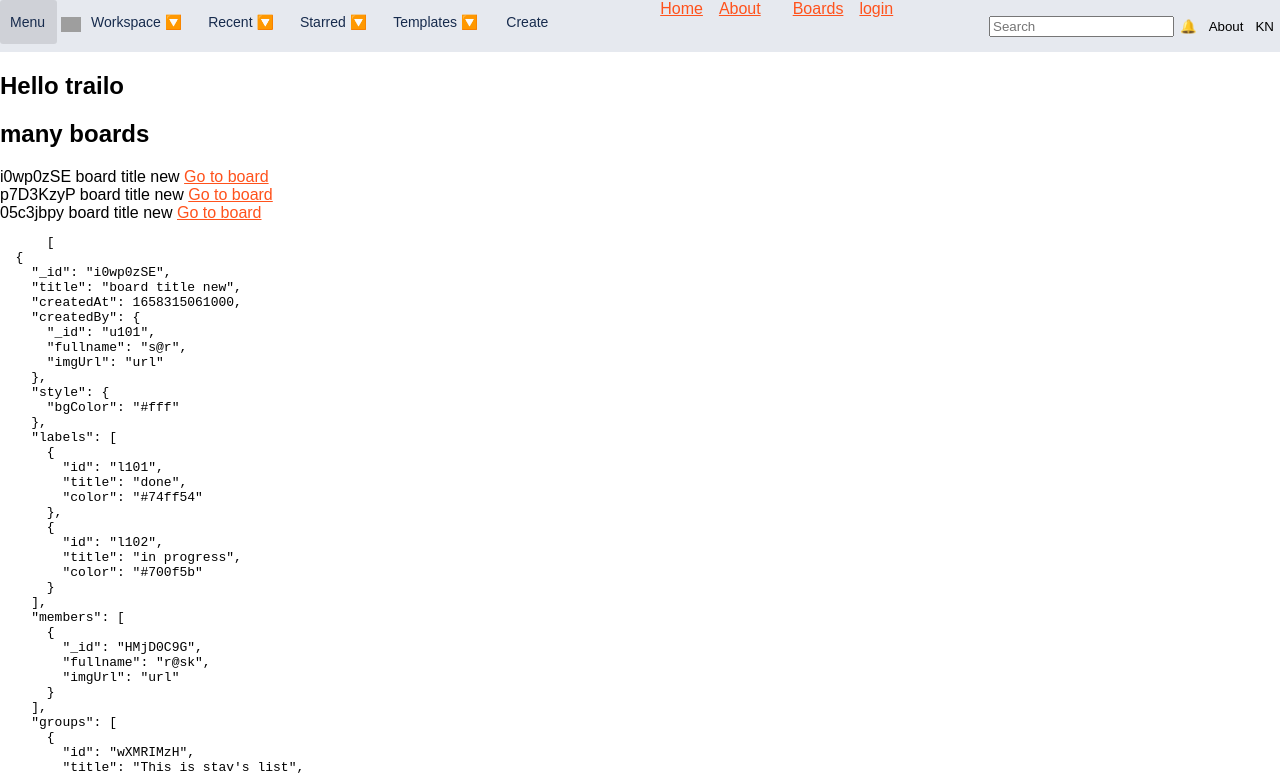
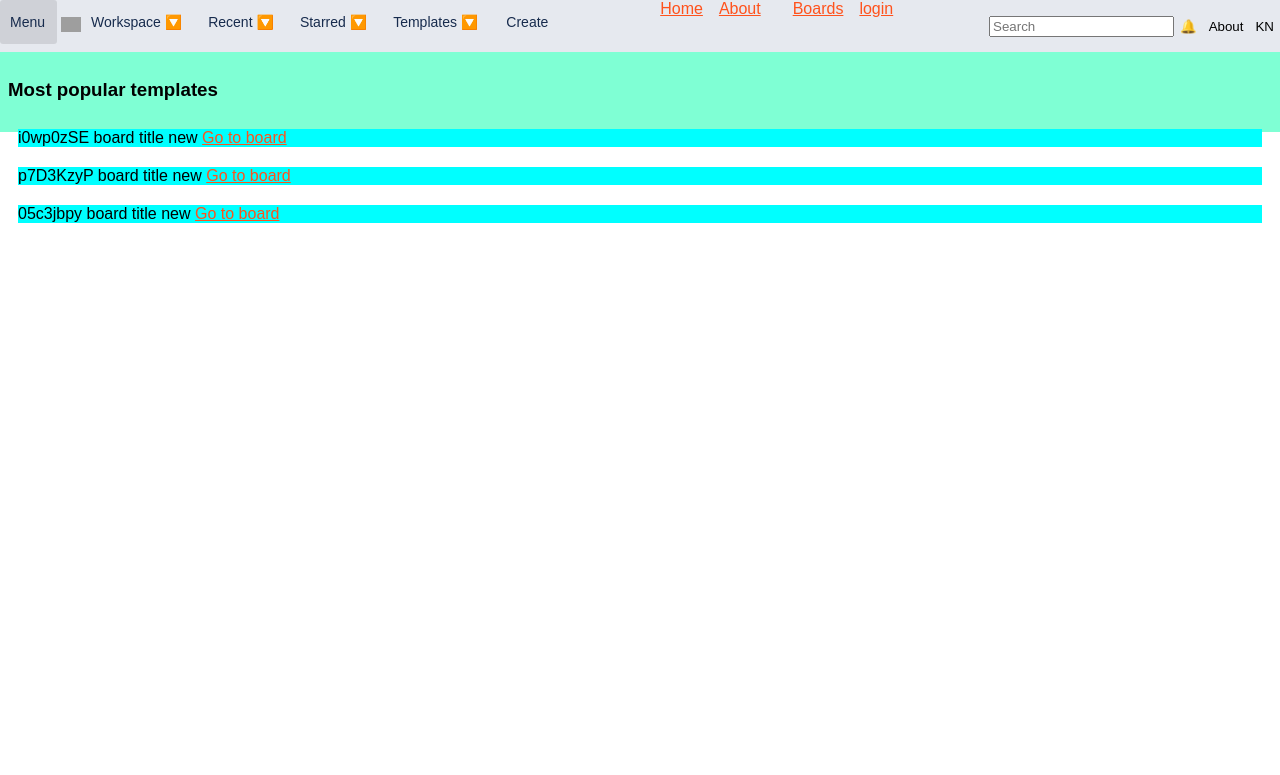
Before and after one commit to KaiNagar/Trailo, a Vue app: page /#/ in a window 1280 px wide. Shown: the top 775 px of the page. Built offline with nearby package versions, Linux system fonts and the light colour scheme; grey boxes are pictures that could not be loaded.

Commit message:
scss changes

```diff
--- /dev/null
+++ b/src/styles/5-views/_board-list.scss
@@ -0,0 +1,13 @@
+.board-list-container{
+background-color: aquamarine;
+display: flex;
+height: 80px;
+position: relative;
+flex-direction: column;
+padding: 8px;
+    .board-list{
+        margin: 10px;
+        background-color: aqua;
+    }
+
+}
--- a/src/styles/main.scss
+++ b/src/styles/main.scss
@@ -15,6 +15,7 @@
 // // COMPONENTS
 // @import '4-cmps/footer';
 @import '5-views/card-details';
+@import '5-views/board-list';
 // COMPONENTS
 @import '4-cmps/group-preview';
 @import '4-cmps/group-list';
--- a/src/views/board.list.vue
+++ b/src/views/board.list.vue
@@ -1,17 +1,12 @@
 <template>
-  <main v-if="boards">
-    <h1>Hello trailo</h1>
-    <h2>many boards</h2>
-    <div v-for="board in boards" :key="board._id">
-      {{board._id}}
-      {{board.title}}
+  <section class="board-list-container" v-if="boards">
+    <h1>Most popular templates</h1>
+    <div class="board-list" v-for="board in boards" :key="board._id">
+      {{ board._id }}
+      {{ board.title }}
       <router-link :to="'/board/' + board._id">Go to board</router-link>
     </div>
-    <pre>
-      {{boards}}
-    </pre>
-
-  </main>
+  </section>
 </template>
 <script>
 export default {
@@ -22,8 +17,7 @@ export default {
       boards: [],
     }
   },
-  methods: {
-  },
+  methods: {},
   computed: {},
   created() {
     this.boards = this.$store.getters.boards
```
